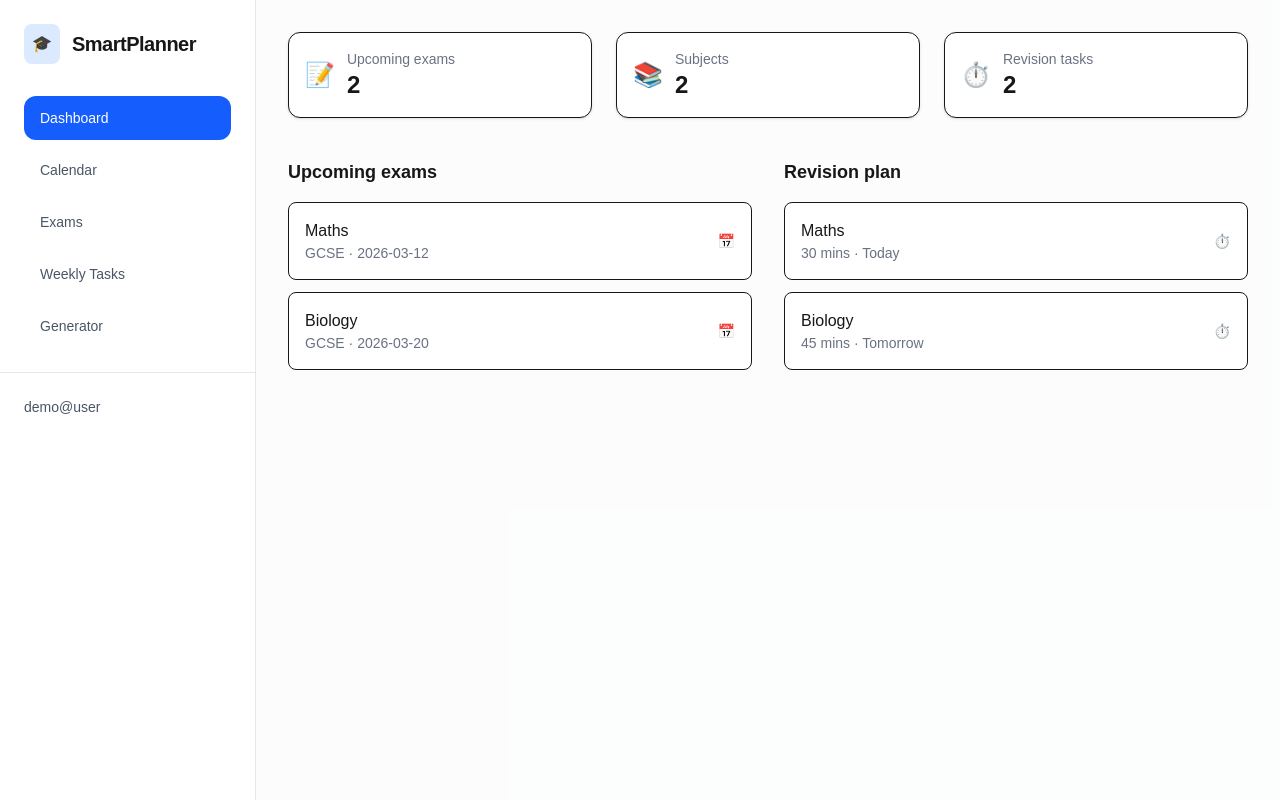
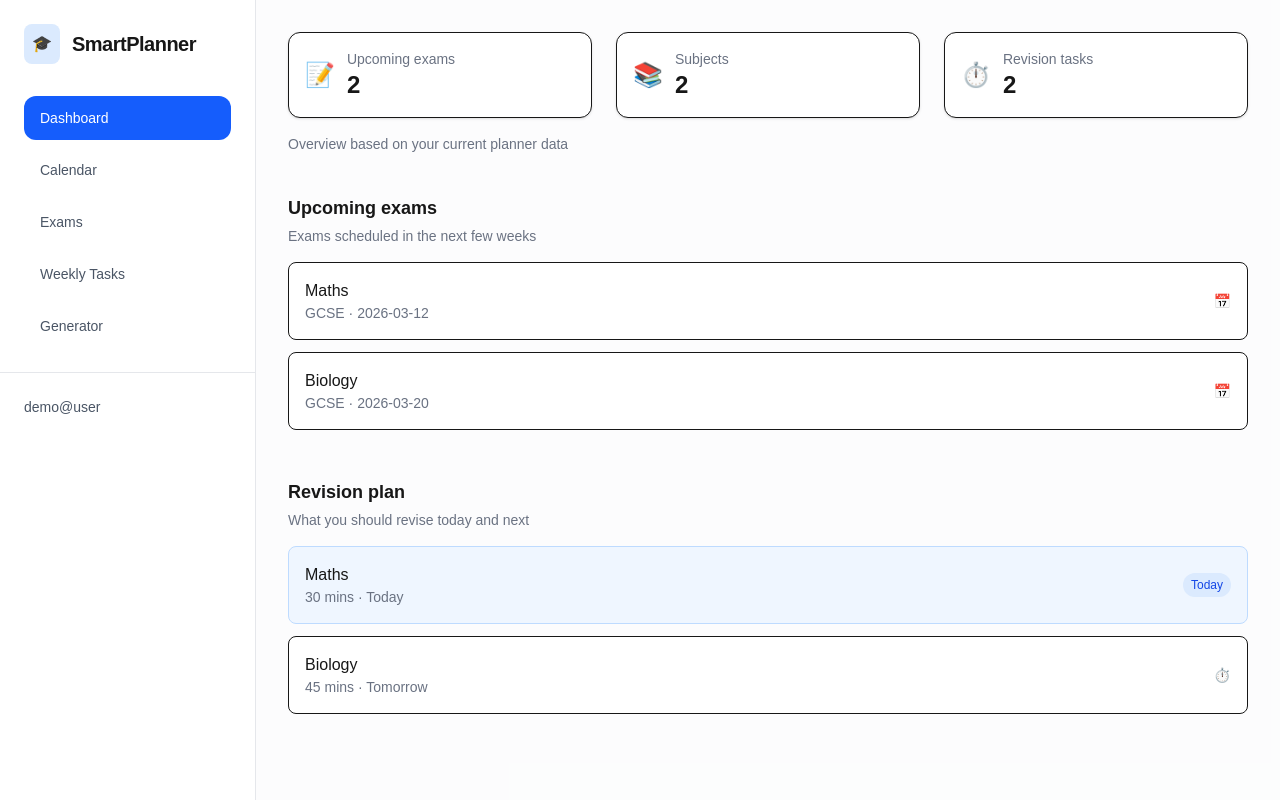
Before and after one commit to sohpra/SmartPlanner, a Next.js app: page /planner in a window 1280 px wide. Built offline with nearby package versions, Linux system fonts and the light colour scheme.

Commit message:
feat: polish planner dashboard UI with highlights and empty states

```diff
--- a/app/planner/page.tsx
+++ b/app/planner/page.tsx
@@ -11,19 +11,44 @@ export default function PlannerPage() {
 
   return (
     <LayoutReplit>
-      {/* Stat cards */}
+      {/* ===================== */}
+      {/* STAT CARDS */}
+      {/* ===================== */}
       <div className="grid grid-cols-1 md:grid-cols-3 gap-6">
-        <StatCard title="Upcoming exams" value={exams.upcoming.length} icon="📝" />
-        <StatCard title="Subjects" value={exams.subjectCount} icon="📚" />
-        <StatCard title="Revision tasks" value={revision.tasks.length} icon="⏱️" />
+        <StatCard
+          title="Upcoming exams"
+          value={exams.upcoming.length}
+          icon="📝"
+        />
+        <StatCard
+          title="Subjects"
+          value={exams.subjectCount}
+          icon="📚"
+        />
+        <StatCard
+          title="Revision tasks"
+          value={revision.tasks.length}
+          icon="⏱️"
+        />
       </div>
 
-      {/* Main dashboard sections */}
-      <div className="mt-10 grid grid-cols-1 lg:grid-cols-2 gap-8">
+      <p className="mt-4 text-sm text-gray-500">
+        Overview based on your current planner data
+      </p>
 
-        {/* Upcoming exams */}
+      {/* ===================== */}
+      {/* MAIN DASHBOARD */}
+      {/* ===================== */}
+      <div className="mt-10 space-y-12">
+
+        {/* ---------- Upcoming Exams ---------- */}
         <section>
-          <h2 className="text-lg font-semibold mb-4">Upcoming exams</h2>
+          <h2 className="text-lg font-semibold mb-1">
+            Upcoming exams
+          </h2>
+          <p className="text-sm text-gray-500 mb-4">
+            Exams scheduled in the next few weeks
+          </p>
 
           <div className="space-y-3">
             {exams.upcoming.map((exam) => (
@@ -32,50 +57,70 @@ export default function PlannerPage() {
                 className="flex items-center justify-between rounded-lg border bg-white p-4"
               >
                 <div>
-                  <div className="font-medium">{exam.subject}</div>
+                  <div className="font-medium">
+                    {exam.subject}
+                  </div>
                   <div className="text-sm text-gray-500">
                     {exam.examType} · {exam.date}
                   </div>
                 </div>
-                <div className="text-sm text-gray-600">
+                <div className="text-sm">
                   📅
                 </div>
               </div>
             ))}
 
             {exams.upcoming.length === 0 && (
-              <div className="text-sm text-gray-500 italic">
-                No upcoming exams
+              <div className="rounded-lg border bg-gray-50 p-4 text-sm text-gray-500">
+                🎉 No upcoming exams — you’re all caught up!
               </div>
             )}
           </div>
         </section>
 
-        {/* Revision tasks */}
+        {/* ---------- Revision Plan ---------- */}
         <section>
-          <h2 className="text-lg font-semibold mb-4">Revision plan</h2>
+          <h2 className="text-lg font-semibold mb-1">
+            Revision plan
+          </h2>
+          <p className="text-sm text-gray-500 mb-4">
+            What you should revise today and next
+          </p>
 
           <div className="space-y-3">
-            {revision.tasks.map((task) => (
+            {revision.tasks.map((task) => {
+              const isToday = task.scheduledFor === "Today";
+
+              return (
                 <div
                   key={task.id}
-                className="flex items-center justify-between rounded-lg border bg-white p-4"
+                  className={`flex items-center justify-between rounded-lg border p-4
+                    ${isToday ? "bg-blue-50 border-blue-200" : "bg-white"}
+                  `}
                 >
                   <div>
-                  <div className="font-medium">{task.subject}</div>
+                    <div className="font-medium">
+                      {task.subject}
+                    </div>
                     <div className="text-sm text-gray-500">
                       {task.duration} mins · {task.scheduledFor}
                     </div>
                   </div>
-                <div className="text-sm">
-                  ⏱️
+
+                  {isToday ? (
+                    <span className="text-xs font-medium text-blue-700 bg-blue-100 px-2 py-1 rounded-full">
+                      Today
+                    </span>
+                  ) : (
+                    <span className="text-sm">⏱️</span>
+                  )}
                 </div>
-              </div>
-            ))}
+              );
+            })}
 
             {revision.tasks.length === 0 && (
-              <div className="text-sm text-gray-500 italic">
-                No revision tasks scheduled
+              <div className="rounded-lg border bg-gray-50 p-4 text-sm text-gray-500">
+                📭 No revision tasks scheduled yet
               </div>
             )}
           </div>
```
Lines whose indentation alone changed are shown as unchanged.
